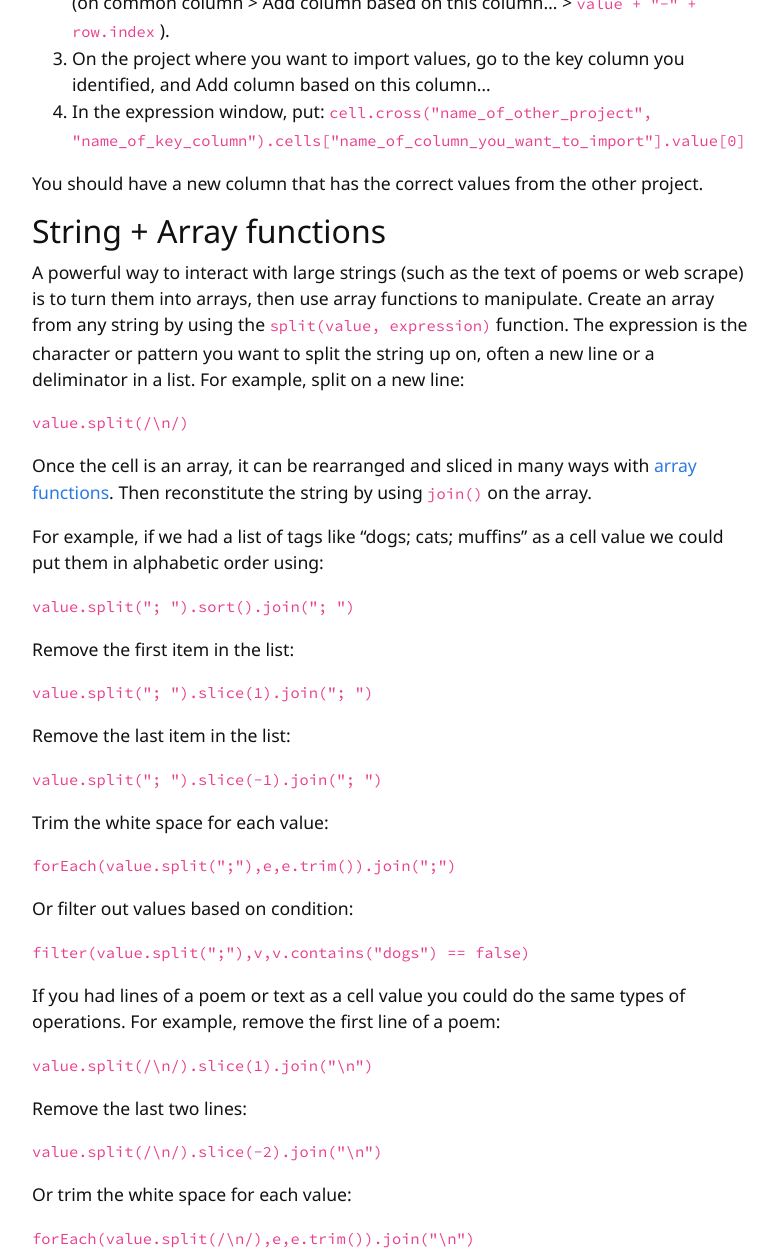
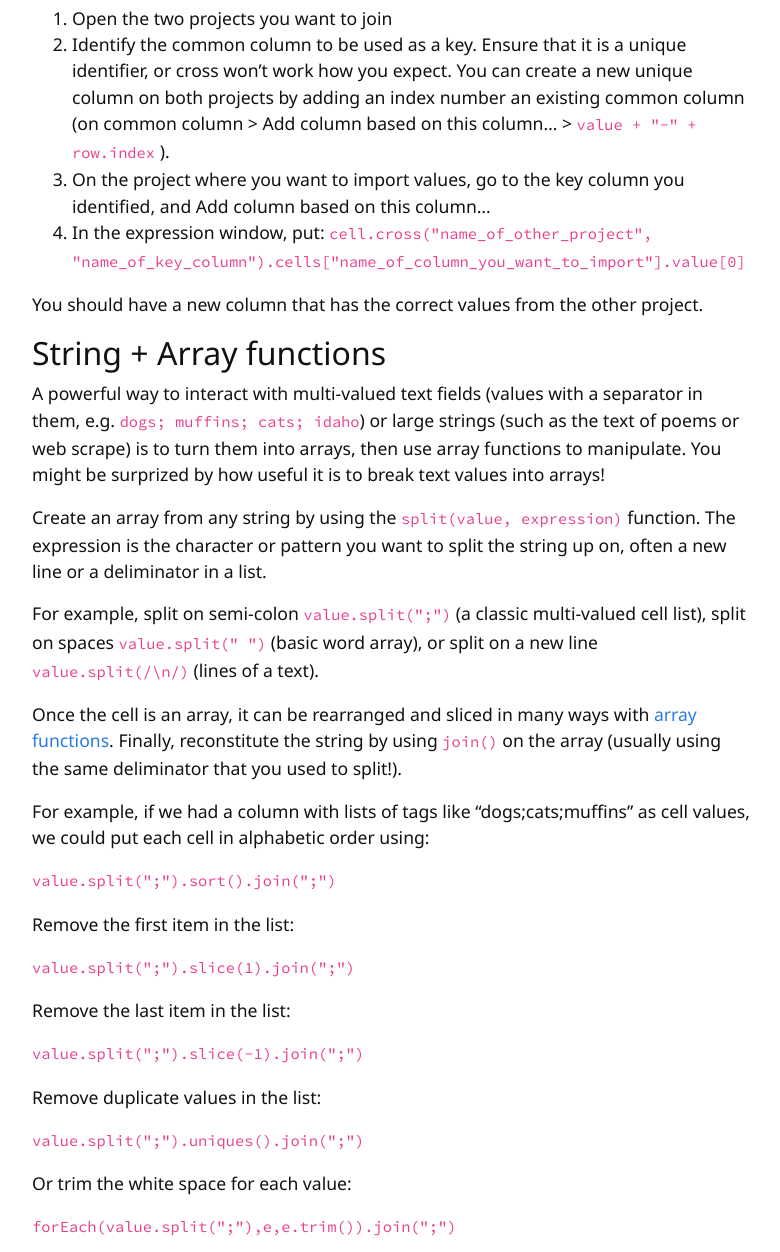
Before and after one commit to evanwill/openrefine-b, a Jekyll site: the page built from content/handy.md, in a window 1280 px wide and 1400 px high, scrolled down 939 px, cut to the strip 0-1252 px from the top of the window. Shown: the whole strip, without its empty margins (248-1028 px from the left). Built offline with Jekyll 4.4.1, drawn with Linux system fonts in a browser that asks for light colours; comment, search, counter and statistics services are not loaded; some of the changed text lies outside the part shown.

Commit message:
handy functions update

```diff
--- a/content/handy.md
+++ b/content/handy.md
@@ -9,13 +9,14 @@ This page lists some handy functions to use for data wrangling tasks.
 Combining columns can be tricky because merging a blank cell cell with another value results in an error.
 To avoid issues, first facet by blank and combine only non-empty cells with a transform like: `value + " " + cells["col_2"].value`
 
-## De-dupe
+## De-dupe Rows
 
-On the key column, click "Sort", and choose sort method.
-Next to the show rows selection above the table, click on the "Sort" menu.
-Select "Reorder row permanently" (if you do not do this step, sort is just visual and did not transform the data).
-On the key column, select "Edit cells" > "Blank down".
-Facet on blank, remove all matching rows.
+Deduplicate rows using the values in a key column:
+
+- On the key column to deduplicate, click "Sort", and choose sort method.
+- Next to the show rows selection above the table, click on the "Sort" menu (this menu only shows up once you add a Sort). Select "Reorder row permanently" (if you do not do this step, sort is just visual and did not transform the data).
+- On the key column, select "Edit cells" > "Blank down".
+- On the key column, facet on blank, select true (the blank values), and remove all matching rows.
 
 ## Compare two columns
 
@@ -35,35 +36,36 @@ You should have a new column that has the correct values from the other project.
 
 ## String + Array functions
 
-A powerful way to interact with large strings (such as the text of poems or web scrape) is to turn them into arrays, then use array functions to manipulate.
+A powerful way to interact with multi-valued text fields (values with a separator in them, e.g. `dogs; muffins; cats; idaho`) or large strings (such as the text of poems or web scrape) is to turn them into arrays, then use array functions to manipulate.
+You might be surprized by how useful it is to break text values into arrays!
+
 Create an array from any string by using the `split(value, expression)` function.
 The expression is the character or pattern you want to split the string up on, often a new line or a deliminator in a list.
-For example, split on a new line:
 
-`value.split(/\n/)`
+For example, split on semi-colon `value.split(";")` (a classic multi-valued cell list), split on spaces `value.split(" ")` (basic word array), or split on a new line `value.split(/\n/)` (lines of a text).
 
-Once the cell is an array, it can be rearranged and sliced in many ways with [array functions](https://docs.openrefine.org/manual/grelfunctions/#array-functions).
-Then reconstitute the string by using `join()` on the array.
+Once the cell is an array, it can be rearranged and sliced in many ways with [array functions](https://openrefine.org/docs/manual/grelfunctions#array-functions).
+Finally, reconstitute the string by using `join()` on the array (usually using the same deliminator that you used to split!).
 
-For example, if we had a list of tags like "dogs; cats; muffins" as a cell value we could put them in alphabetic order using:
+For example, if we had a column with lists of tags like "dogs;cats;muffins" as cell values, we could put each cell in alphabetic order using:
 
-`value.split("; ").sort().join("; ")`
+`value.split(";").sort().join(";")`
 
 Remove the first item in the list:
 
-`value.split("; ").slice(1).join("; ")`
+`value.split(";").slice(1).join(";")`
 
 Remove the last item in the list:
 
-`value.split("; ").slice(-1).join("; ")`
+`value.split(";").slice(-1).join(";")`
 
-Trim the white space for each value:
+Remove duplicate values in the list:
+
+`value.split(";").uniques().join(";")`
+
+Or trim the white space for each value:
 
 `forEach(value.split(";"),e,e.trim()).join(";")`
-
-Or filter out values based on condition:
-
-`filter(value.split(";"),v,v.contains("dogs") == false)`
 
 If you had lines of a poem or text as a cell value you could do the same types of operations.
 For example, remove the first line of a poem:
@@ -74,7 +76,7 @@ Remove the last two lines:
 
 `value.split(/\n/).slice(-2).join("\n")`
 
-Or trim the white space for each value:
+Or trim the white space around each line:
 
 `forEach(value.split(/\n/),e,e.trim()).join("\n")`
 
@@ -145,3 +147,27 @@ I often use these GREL statements to extract stuff out of HTML:
 - get all image src out: `forEach(value.parseHtml().select('img'),i,i.htmlAttr('src')).join("; ")`
 - get all links out: `forEach(value.parseHtml().select('a'),i,i.htmlAttr('href')).join("; ")`
 - cells out of a table rows: `forEach(value.parseHtml().select('tr'),i,i.select('td')).join("; ")`
+
+## Parsing CONTENTdm TSV export
+
+CONTENTdm and some other platforms export metadata in TSV format which often end up with parsing errors on import.
+When starting a project:
+
+- make sure you select the correct encoding (for CONTENTdm = "UTF-8")
+- uncheck the option `Use character " to enclose cells containing column separators`
+- parsing issues are often not immediately apparent, so carefully check the number of records you expect and view the last rows of your data
+
+## Local server to input data from files
+
+A goofy approach to get a bunch of text data into a spreadsheet from individual files is to serve the directory of files up on a local server then grab them using Refine's fetch.
+This avoids many limitations of working with conventional spreadsheets, and lets you parse the files into data using Refine methods such as parseHtml, split columns, or split multivalued cells.
+
+For example, imagine I have a folder of hundreds of HTML files that I want to parse into data:
+
+- create a list of the files on commandline with `ls > list.txt`
+- create Refine project using `list.txt` so each row will equal one of the files
+- [start a local server]({{ '/notes/web-server.html' | relative_url }}) in the folder of files and note where it is served (e.g. `localhost:8080`)
+- Add column based on the filenames with the local url, e.g. `"http://localhost:8080/" + value`
+- Add column by fetching urls
+
+Now you have a spreadsheet with a giant amount of text data!
```
